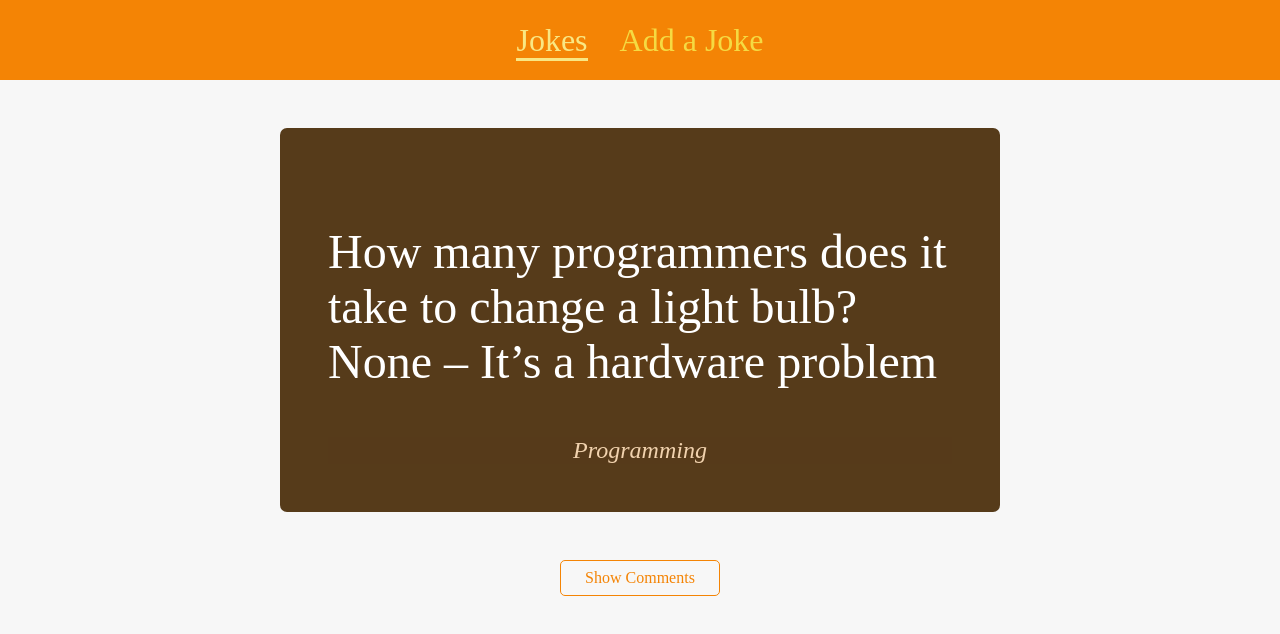
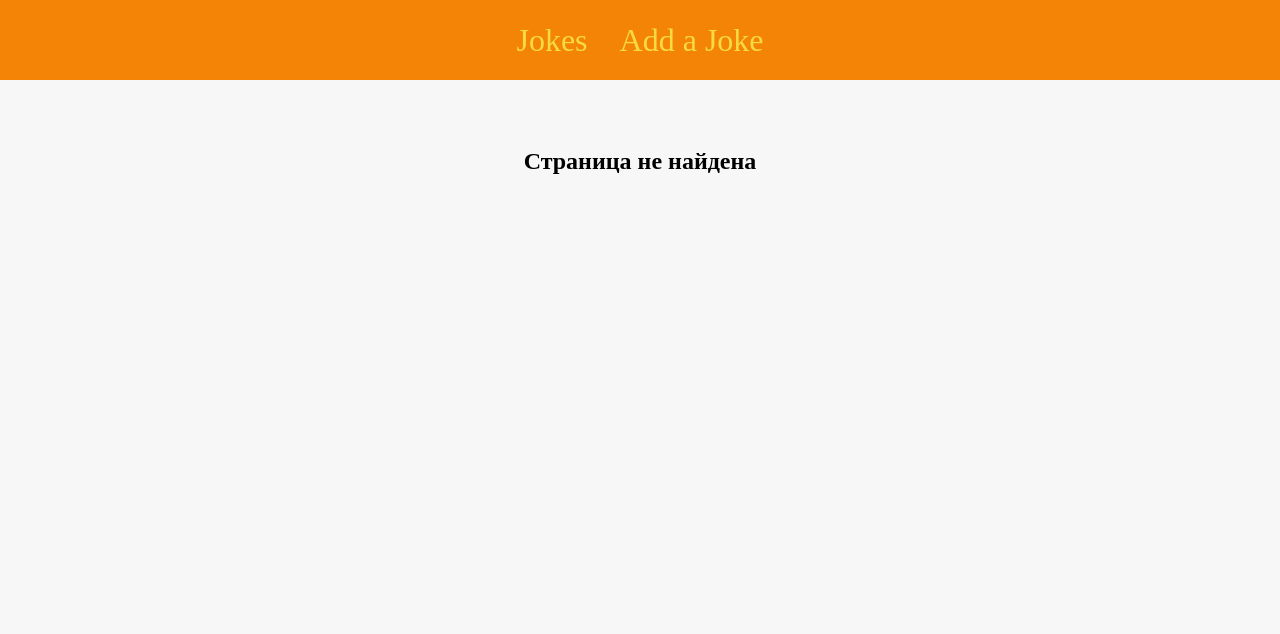
Before and after one commit to U-Ra-All/react-course-react-router-jokes, a React (Create React App) app: page /jokes/j1 in a window 1280 px wide. Shown: the top 634 px of the page. Built offline with nearby package versions, Linux system fonts and the light colour scheme; a web font is replaced by a local one.

Commit message:
22-Более Гибкий Код Маршрутизации

```diff
--- a/src/App.js
+++ b/src/App.js
@@ -10,12 +10,12 @@
     <Layout>
       <Switch>
         <Route path='/' exact>
-          <Redirect to='/jokes' />
+          <Redirect to='/joke-list' />
         </Route>
-        <Route path='/jokes' exact>
+        <Route path='/joke-list' exact>
           <Jokes />
         </Route>
-        <Route path='/jokes/:jokeId'>
+        <Route path='/joke-list/:jokeId'>
           <JokeDetails />
         </Route>
         <Route path='/add-joke'>
--- a/src/components/jokes/JokeItem.js
+++ b/src/components/jokes/JokeItem.js
@@ -1,7 +1,8 @@
-import { Link } from 'react-router-dom';
+import { Link, useLocation } from 'react-router-dom';
 import styles from './JokeItem.module.css';
 
 const JokeItem = (props) => {
+  const location = useLocation();
   return (
     <li className={styles.item}>
       <figure>
@@ -10,7 +11,7 @@
         </blockquote>
         <figcaption>{props.topic}</figcaption>
       </figure>
-      <Link className='btn' to={`/jokes/${props.id}`}>
+      <Link className='btn' to={`${location.pathname}/${props.id}`}>
         Expand
       </Link>
     </li>
--- a/src/components/jokes/JokeList.js
+++ b/src/components/jokes/JokeList.js
@@ -17,6 +17,7 @@
 const JokeList = (props) => {
   const history = useHistory();
   const location = useLocation();
+  console.log(location);
 
   const queryParams = new URLSearchParams(location.search);
   const sortingOrder = queryParams.get('sort');
@@ -24,7 +25,14 @@
   const sortedJokes = sortJokes(props.jokes, isSortingAscending);
 
   const toggleSortingHandler = () => {
-    history.push('/jokes?sort=' + (isSortingAscending ? 'desc' : 'asc'));
+    history.push({
+      pathname: location.pathname,
+      search: `?sort=${isSortingAscending ? 'desc' : 'asc'}`,
+    });
+
+    // history.push(
+    //   `${location.pathname}?sort=${(isSortingAscending ? 'desc' : 'asc')}`
+    // );
   };
 
   return (
--- a/src/components/layout/Header.js
+++ b/src/components/layout/Header.js
@@ -7,7 +7,7 @@
       <nav className={styles.nav}>
         <ul>
           <li>
-            <NavLink to='/jokes' activeClassName={styles.active}>
+            <NavLink to='/joke-list' activeClassName={styles.active}>
               Jokes
             </NavLink>
           </li>
--- a/src/pages/AddJoke.js
+++ b/src/pages/AddJoke.js
@@ -7,7 +7,7 @@
   const addJokeHandler = (jokeData) => {
     console.log(jokeData);
 
-    history.push('/jokes');
+    history.push('/joke-list');
   };
 
   return <JokeForm onAddJoke={addJokeHandler} />;
--- a/src/pages/JokeDetails.js
+++ b/src/pages/JokeDetails.js
@@ -1,5 +1,5 @@
 import { Fragment } from 'react';
-import { useParams, Route, Link } from 'react-router-dom';
+import { useParams, Route, Link, useRouteMatch } from 'react-router-dom';
 import Comments from '../components/comments/Comments';
 import HighlightedJoke from '../components/jokes/HighlightedJoke';
 
@@ -19,7 +19,10 @@
 ];
 
 const JokeDetails = () => {
+  const routeMatch = useRouteMatch();
   const params = useParams();
+  console.log(routeMatch);
+
   const joke = DUMMY_JOKES.find((joke) => joke.id === params.jokeId);
 
   if (!joke) {
@@ -29,15 +32,15 @@
   return (
     <Fragment>
       <HighlightedJoke text={joke.text} topic={joke.topic} />
-      <Route path={`/jokes/${params.jokeId}`} exact>
+      <Route path={`${routeMatch.path}`} exact>
         <div className='centered'>
-          <Link className='btn--empty' to={`/jokes/${params.jokeId}/comments`}>
+          <Link className='btn--empty' to={`${routeMatch.url}/comments`}>
             Show Comments
           </Link>
         </div>
       </Route>
 
-      <Route path={`/jokes/${params.jokeId}/comments`}>
+      <Route path={`${routeMatch.path}/comments`}>
         <Comments />
       </Route>
     </Fragment>
```
Also changed, not shown: 1 other file (tests, documents, lock files or other folders).
